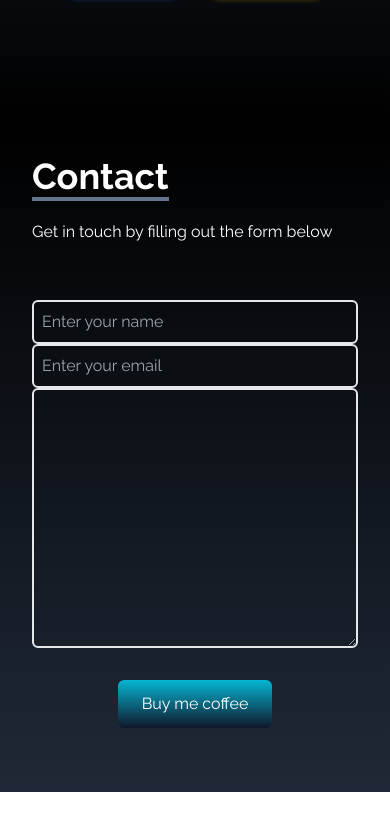
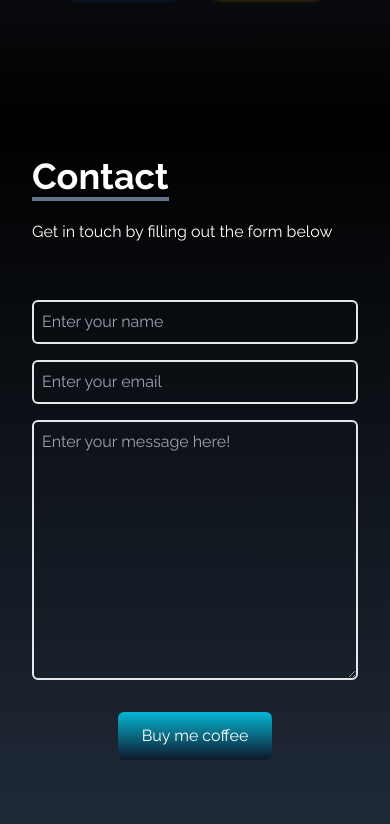
Before and after one commit to Arafat-erasung/React-porfolio, a React (Create React App) app: page / in a window 390 px wide. Shown: the part 4708-5532 px from the top of the page. Before the commit the page ends 5500 px from the top, so only its background shows below. Built offline with nearby package versions, Linux system fonts and the light colour scheme.

Commit message:
added smooth scroll from react-scroll

```diff
--- a/package.json
+++ b/package.json
@@ -10,6 +10,7 @@
     "react-dom": "^18.2.0",
     "react-icons": "^4.4.0",
     "react-scripts": "5.0.1",
+    "react-scroll": "^1.8.7",
     "web-vitals": "^2.1.4"
   },
   "scripts": {
--- a/src/components/Contact.jsx
+++ b/src/components/Contact.jsx
@@ -9,8 +9,8 @@ const Contact = () => {
                 <p className='py-6'>Get in touch by filling out the form below</p>
             </div>
 
-            <div>
-                <form className='flex flex-col w-full md:w-1/2'>
+            <div className='flex justify-center items-center'>
+                <form action='https://getform.io/f/494c4593-4264-4974-a59f-717706e6df42' method='POST' className='flex flex-col w-full md:w-1/2'>
                     <input
                     name='name'
                     type='text'
@@ -21,9 +21,13 @@ const Contact = () => {
                     name='email'
                     type='text'
                     placeholder='Enter your email'
+                    className='my-4 p-2 bg-transparent rounded-md text-white
+                    border-2 focus:outline-none'/>
+                    <textarea
+                    name="message"
+                    rows="10"
+                    placeholder='Enter your message here!'
                     className='p-2 bg-transparent rounded-md text-white
-                    border-2 focus:outline-none'/>
-                    <textarea name="message" rows="10" className='p-2 bg-transparent rounded-md text-white
                     border-2 focus:outline-none'></textarea>
 
                     <button className='text-white w-fit px-6 py-3 my-8 mx-auto flex items-center rounded-md bg-gradient-to-b from-cyan-500 to-slate-900 cursor-pointer hover:scale-110 duration-300'>Buy me coffee</button>
--- a/src/components/Navbar.jsx
+++ b/src/components/Navbar.jsx
@@ -1,5 +1,6 @@
 import React, { useState } from 'react'
 import { FaTimes, FaBars } from "react-icons/fa"
+import {Link} from 'react-scroll'
 
 const Navbar = () => {
 
@@ -16,11 +17,15 @@ const Navbar = () => {
     },
     {
       id: 3,
-      link: "Blog"
+      link: "Experience"
     },
     {
       id: 4,
       link: "contact"
+    },
+    {
+      id: 5,
+      link: "portfolio"
     },
   ]
 
@@ -46,7 +51,7 @@ const Navbar = () => {
         return <li
         key={id}
         className='px-4 cursor-pointer font-medium text-grey-600 hover:text-white text-4xl py-6'>
-        {link}</li>
+        <Link to="{link}" smooth duration={500}>{link}</Link></li>
       })}
       </ul>
       )}
```
Also changed, not shown: 1 other file (tests, documents, lock files or other folders).
